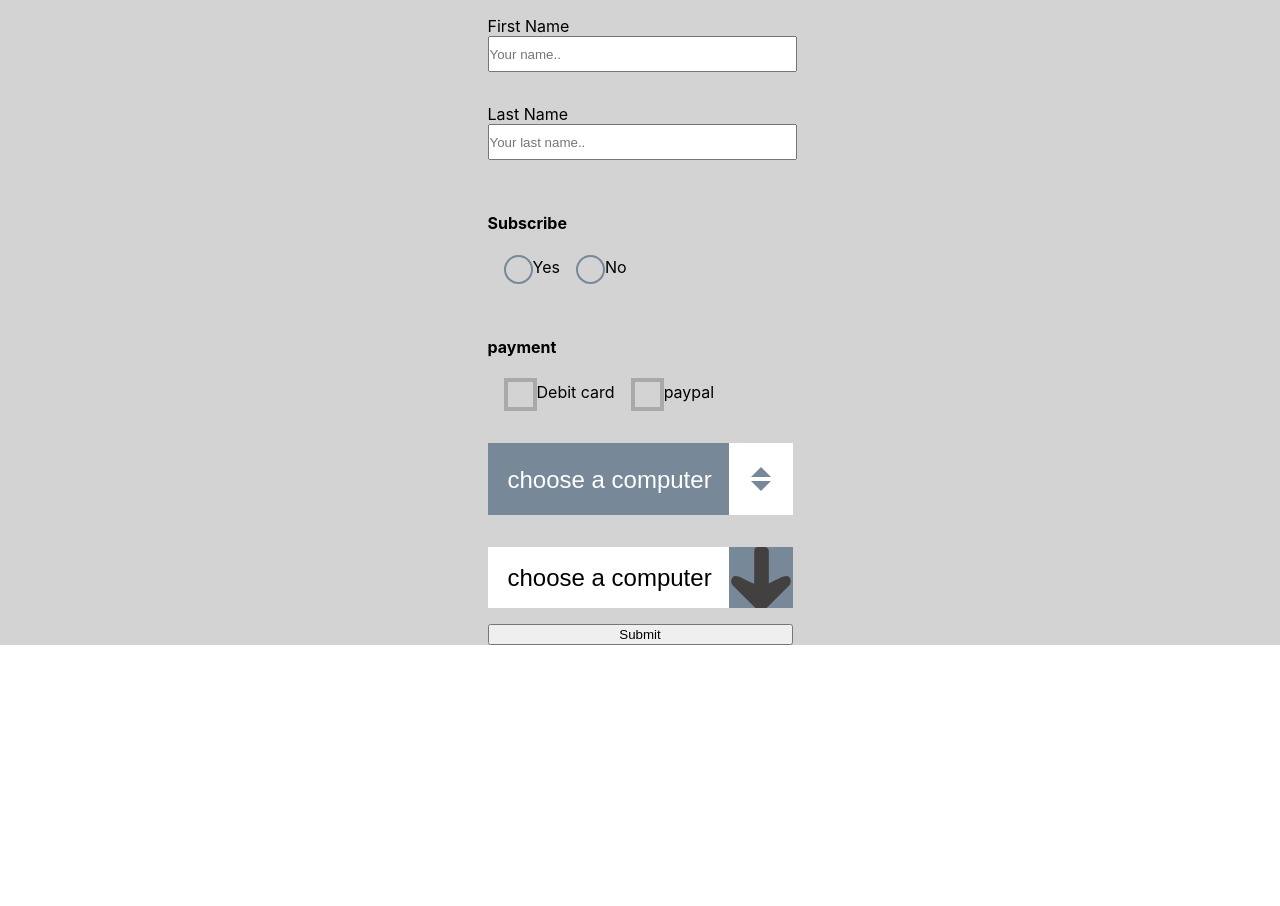
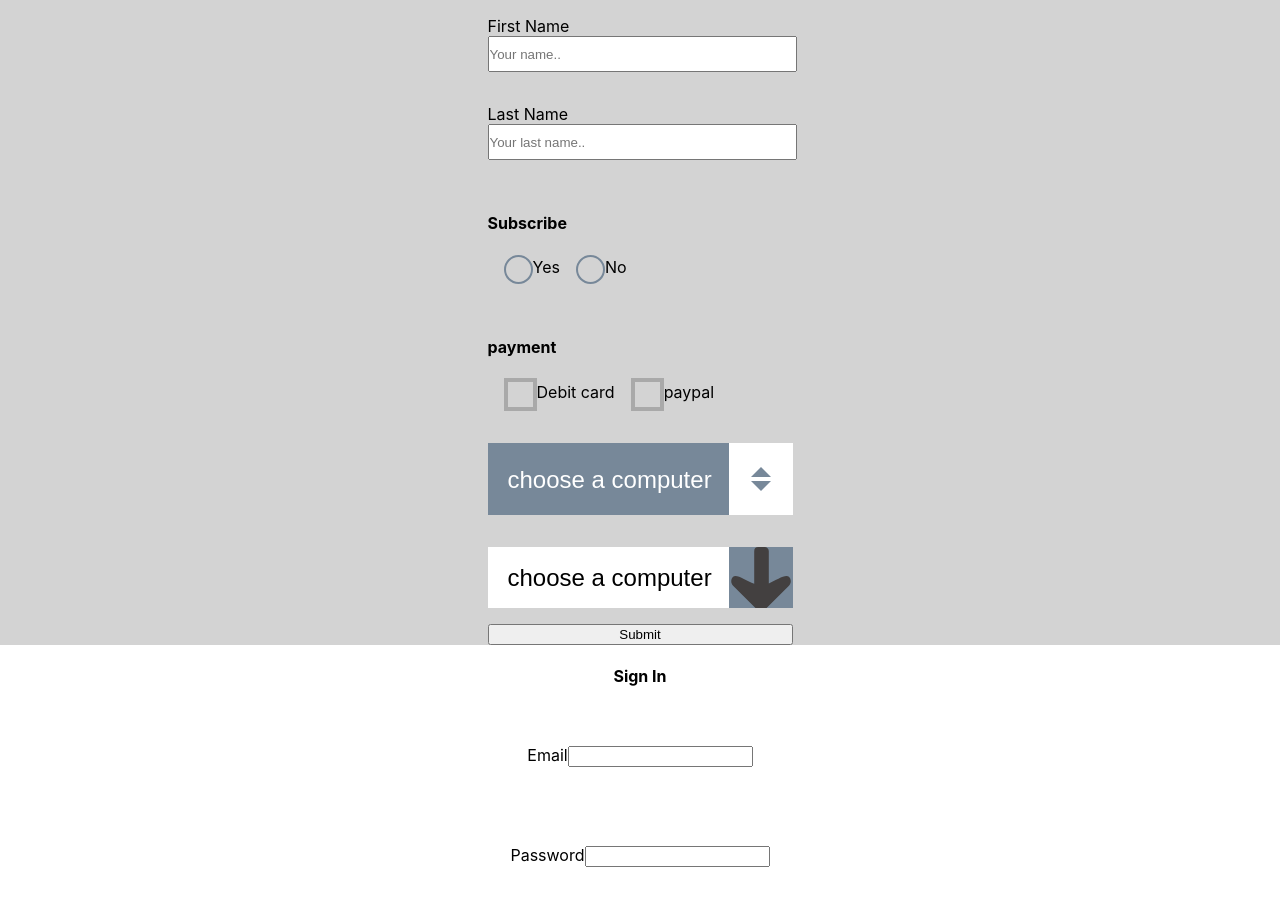
Before and after one commit to Blaine137/ReactForms, a React (Create React App) app: page / in a window 1280 px wide. Shown: the top 906 px of the page. Before the commit the page ends 800 px from the top, so only its background shows below. Built offline with nearby package versions, Linux system fonts and the light colour scheme.

Commit message:
added starting login form

```diff
--- a/src/Form/Form.js
+++ b/src/Form/Form.js
@@ -2,7 +2,8 @@ import styles from './Form.module.scss';
 
 const Form = props => {
     return (
-        <form className={styles.selectForm}>
+        <>
+            <form className={styles.selectForm}>
 
                 <div className={styles.formGroup}>
                     <label for="fname" className={styles.Label}>First Name</label>
@@ -66,8 +67,24 @@ const Form = props => {
                     </div>
                 </div>
 
-            <button type="submit" aria-label="button to submit form" className={styles.submit}>Submit</button>
-        </form>
+                <button type="submit" aria-label="button to submit form" className={styles.submit}>Submit</button>
+            </form>
+            <form className={styles.loginForm}>
+                <h4>Sign In</h4>
+                <div className={styles.formgroup}>
+                    <label htmlFor="email" className={styles.loginLabel}>
+                        Email
+                    </label>
+                    <input id="email" name="email" type="text" styles={styles.loginInput}/>
+                </div>
+                <div className={styles.formgroup}>
+                    <label htmlFor="password" className={styles.loginLabel}>
+                        Password
+                    </label>
+                    <input id="password" name="password" type="password" styles={styles.loginInput}/>
+                </div>
+            </form>
+        </>
      );
 }
 
--- a/src/Form/Form.module.scss
+++ b/src/Form/Form.module.scss
@@ -210,3 +210,9 @@
     grid-column-start: 1;
     grid-column-end: 3;
 }
+
+.loginForm{
+  height: 50vh;
+  display: grid;
+  grid-template-rows: 100px 100px;
+}
```
